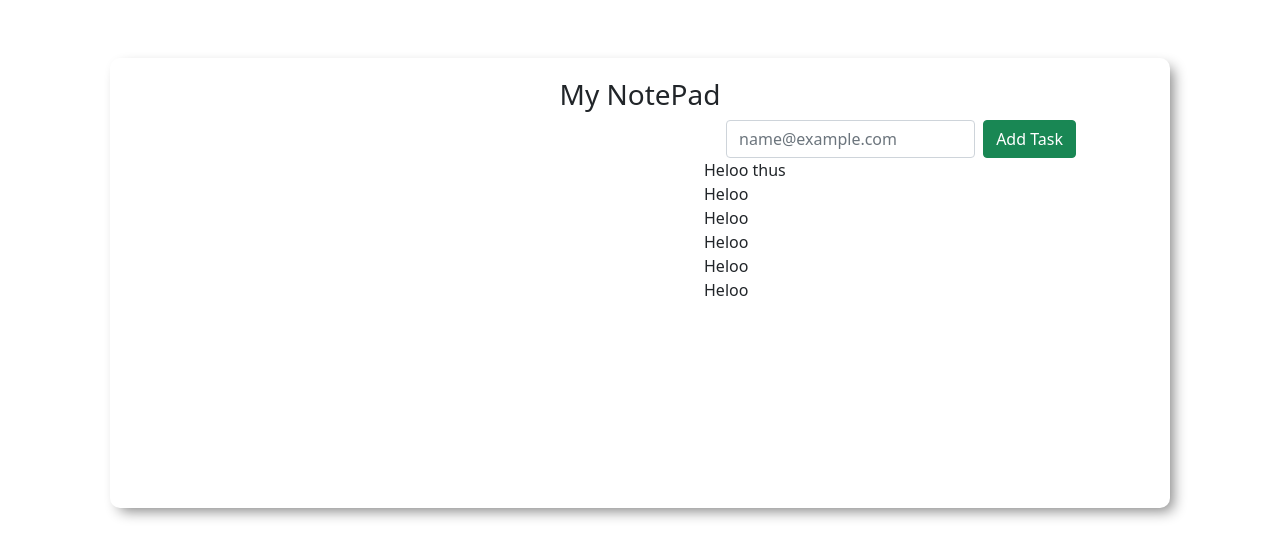
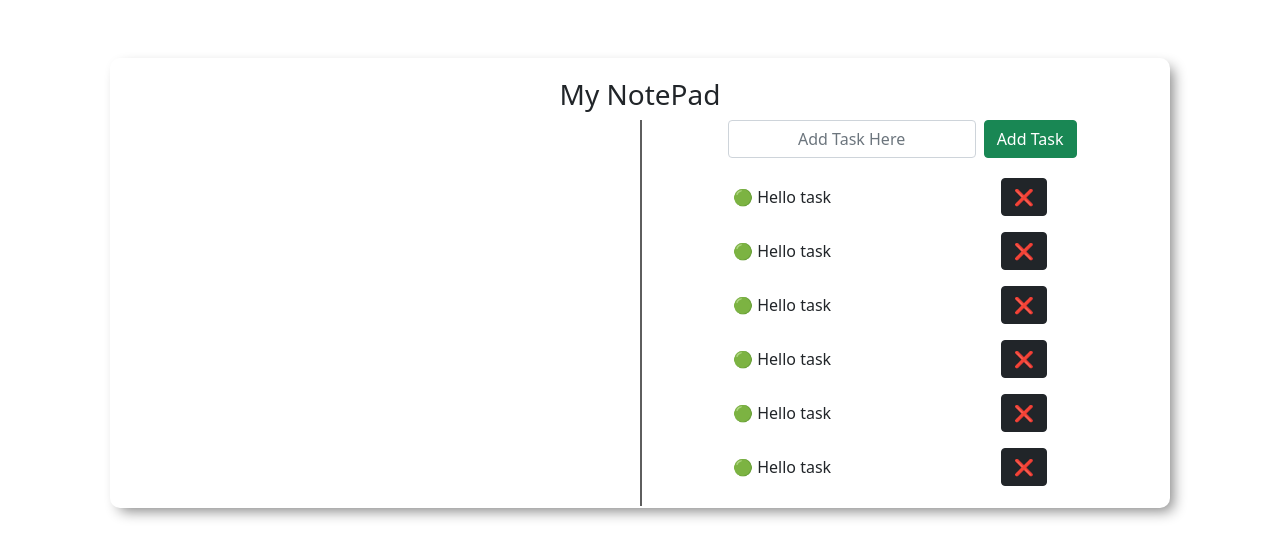
Before and after one commit to Shamaun-Nabi/Daily-Task-NotePad, a React (Create React App) app: page / in a window 1280 px wide. Shown: the part 117-676 px from the top of the page. Built offline with nearby package versions, Linux system fonts and the light colour scheme.

Commit message:
frontEnd added

```diff
--- a/src/App.css
+++ b/src/App.css
@@ -19,3 +19,10 @@
   -webkit-box-shadow: 6px 6px 14px -3px rgba(0, 0, 0, 0.49);
   -moz-box-shadow: 6px 6px 14px -3px rgba(0, 0, 0, 0.49);
 }
+.TaskName {
+  margin-left:35px;
+}
+
+.rightBar {
+  border-left: 2px solid rgba(34, 34, 34, 0.727);
+}
--- a/src/App.js
+++ b/src/App.js
@@ -11,7 +11,7 @@ function App() {
         <div className="displayWrapper">
           <h3 className="text-center mb-2">My NotePad</h3>
           <div className="row d-flex  justify-content-center">
-            <div className=" col-sm-12 col-md-6 col-lg-6 rightBar d-none d-md-block d-lg-block">
+            <div className=" col-sm-12 col-md-6 col-lg-6 leftBar d-none d-md-block d-lg-block">
               <lottie-player
                 className=""
                 autoplay
@@ -20,24 +20,44 @@ function App() {
                 src="https://assets2.lottiefiles.com/private_files/lf30_fvqxryww.json"
               ></lottie-player>
             </div>
-            <div className="col-sm-12 col-md-6 col-lg-6 leftBar  ">
+            <div className="col-sm-12 col-md-6 col-lg-6 rightBar  ">
               <div className="contentWrapper d-flex align-items-center justify-content-center">
                 <input
                   type="email"
-                  className="form-control w-50"
+                  className="form-control w-50 text-center"
                   id="exampleFormControlInput1"
-                  placeholder="name@example.com"
+                  placeholder="Add Task Here"
                 />
                 <button className="btn btn-success ml-2">Add Task</button>
               </div>
-              <div className="ml-5">
-                <ul>
-                  <li>Heloo thus </li>
-                  <li>Heloo</li>
-                  <li>Heloo</li>
-                  <li>Heloo</li>
-                  <li>Heloo</li>
-                  <li>Heloo</li>
+              <div className=" mt-3 TaskName">
+                <ul className=" ">
+                  <div className="taskList ">
+                    <li className=" w-75 m-2 p-1 text-dark d-flex justify-content-between  align-items-center">
+                      <span>🟢 Hello task</span>
+                      <button className="btn btn-dark">❌</button>
+                    </li>
+                    <li className=" w-75 m-2 p-1 text-dark d-flex justify-content-between  align-items-center">
+                      <span>🟢 Hello task</span>
+                      <button className="btn btn-dark">❌</button>
+                    </li>
+                    <li className=" w-75 m-2 p-1 text-dark d-flex justify-content-between  align-items-center">
+                      <span>🟢 Hello task</span>
+                      <button className="btn btn-dark">❌</button>
+                    </li>
+                    <li className=" w-75 m-2 p-1 text-dark d-flex justify-content-between  align-items-center">
+                      <span>🟢 Hello task</span>
+                      <button className="btn btn-dark">❌</button>
+                    </li>
+                    <li className=" w-75 m-2 p-1 text-dark d-flex justify-content-between  align-items-center">
+                      <span>🟢 Hello task</span>
+                      <button className="btn btn-dark">❌</button>
+                    </li>
+                    <li className=" w-75 m-2 p-1 text-dark d-flex justify-content-between  align-items-center">
+                      <span>🟢 Hello task</span>
+                      <button className="btn btn-dark">❌</button>
+                    </li>
+                  </div>
                 </ul>
               </div>
             </div>
```
